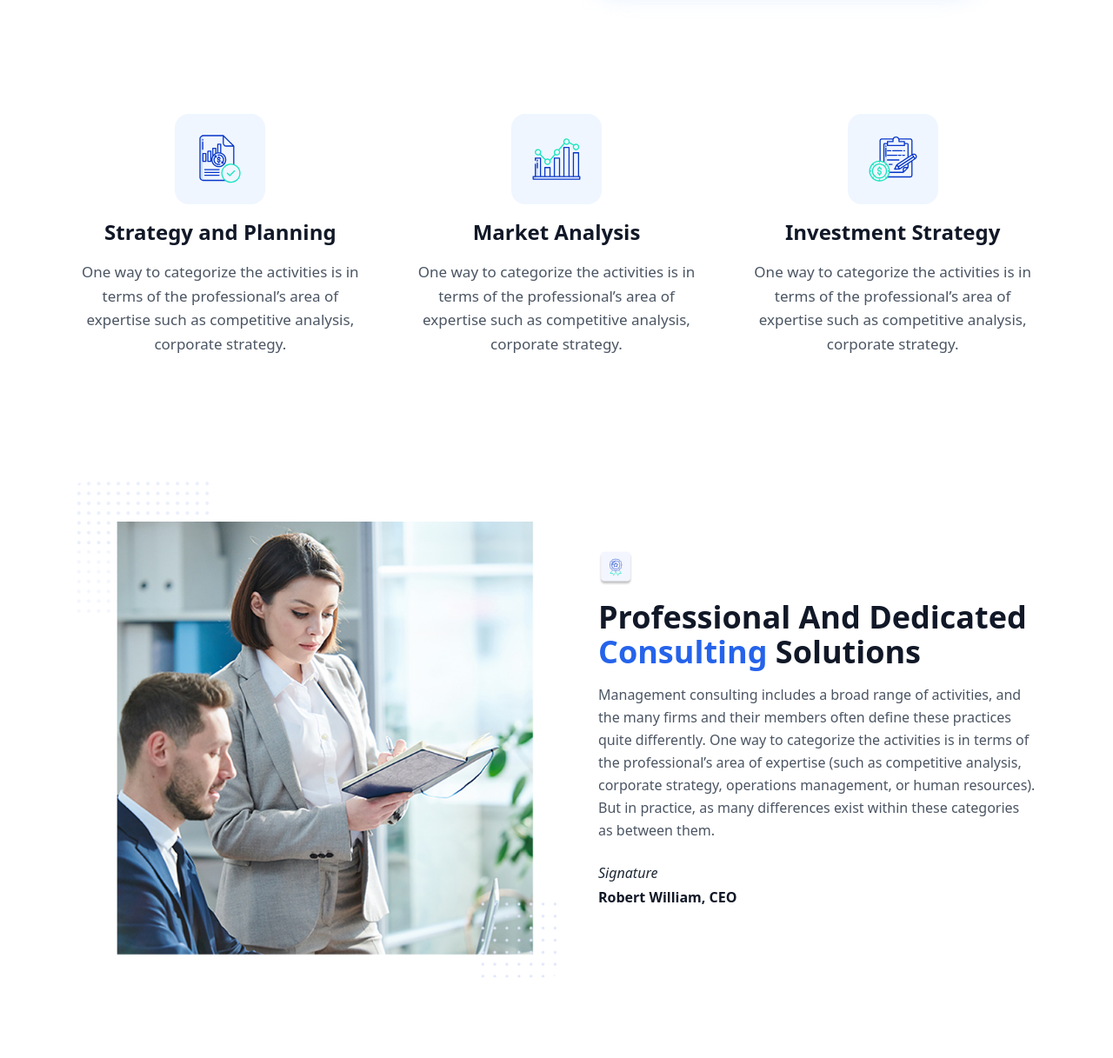
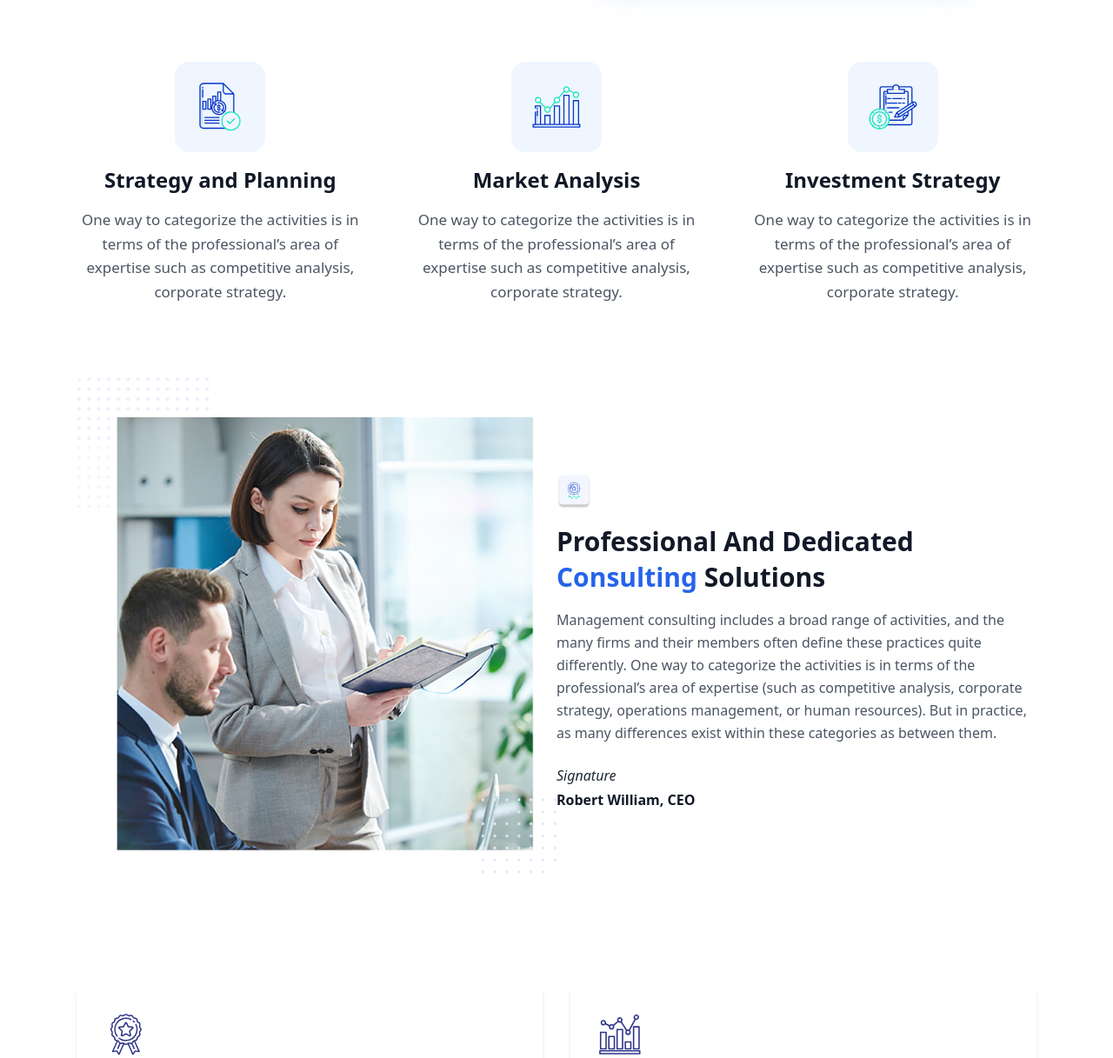
Before and after one commit to indiefluencedev/iante-consulting, a website: page index.html in a window 1280 px wide. Shown: the part 741-1958 px from the top of the page at 87% size. Drawn offline with nearby package versions, Linux system fonts and the light colour scheme.

Commit message:
index update

```diff
--- a/index.html
+++ b/index.html
@@ -82,8 +82,8 @@
 
 
      <!-- Hero Services Section -->
-    <section class="py-20 px-6 lg:px-20 max-w-[1440px] mx-auto">
-      <div class="grid grid-cols-1 md:grid-cols-3 gap-10 text-center">
+   <section class="py-5 px-2 lg:px-20 max-w-[1440px] mx-auto">
+  <div class="grid grid-cols-1 sm:grid-cols-2 lg:grid-cols-3 gap-10 text-center">
 
     <!-- Service 1 -->
     <div class="space-y-4">
@@ -129,31 +129,29 @@
 
   </div>
 </section>
-  <section class="flex flex-col md:flex-row items-center justify-between max-w-6xl mx-auto py-16 px-6 relative">
 
+  <section class="flex flex-col lg:flex-row items-center justify-between max-w-6xl mx-auto py-16 px-6 relative">
 
   <!-- Left Image -->
-    <div class="w-full md:w-1/2 relative">
+  <div class="w-full relative">
     <img src="../../assets/Container.png"
          alt="Consulting professionals"
-           class="rounded-lg  w-full object-cover">
-
-
+         class="rounded-lg w-full object-cover">
   </div>
 
   <!-- Right Content -->
-    <div class="w-full md:w-1/2 md:pl-12 mt-10 md:mt-0">
+  <div class="w-full mt-10">
     <!-- Small Icon -->
     <div class="mb-4">
       <img src="../../assets/About-icon.png" alt="icon" class="w-10 h-10">
     </div>
 
     <!-- Heading -->
-      <h2 class="text-3xl md:text-4xl font-bold text-gray-900 mb-4 leading-snug">
+    <h2 class="text-3xl font-bold text-gray-900 mb-4 leading-snug">
       Professional And Dedicated <span class="text-blue-600">Consulting</span> Solutions
     </h2>
 
-      <!-- Paragraph (Exact text from your screenshot) -->
+    <!-- Paragraph -->
     <p class="text-gray-600 leading-relaxed mb-6">
       Management consulting includes a broad range of activities, and the many firms
       and their members often define these practices quite differently. One way to
```
Also changed, not shown: dist/output.css. Lines whose indentation alone changed are shown as unchanged.
